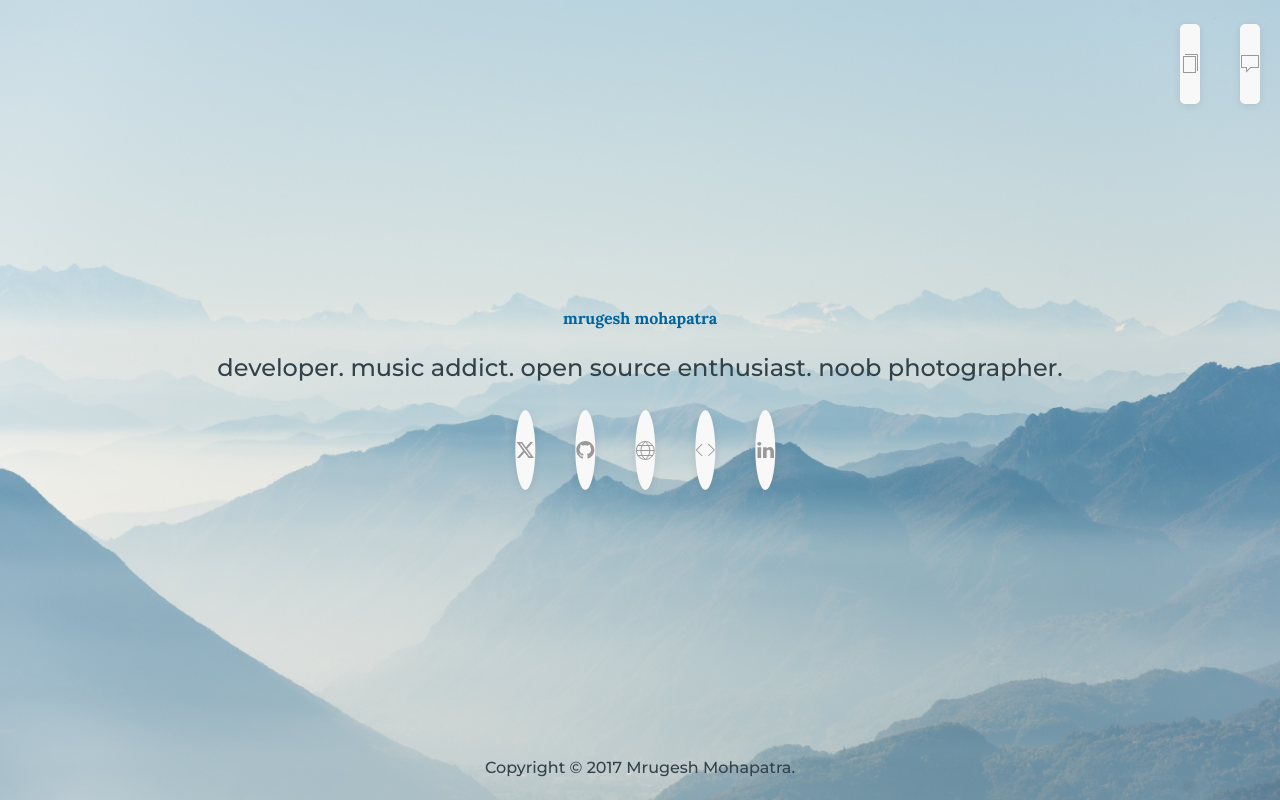
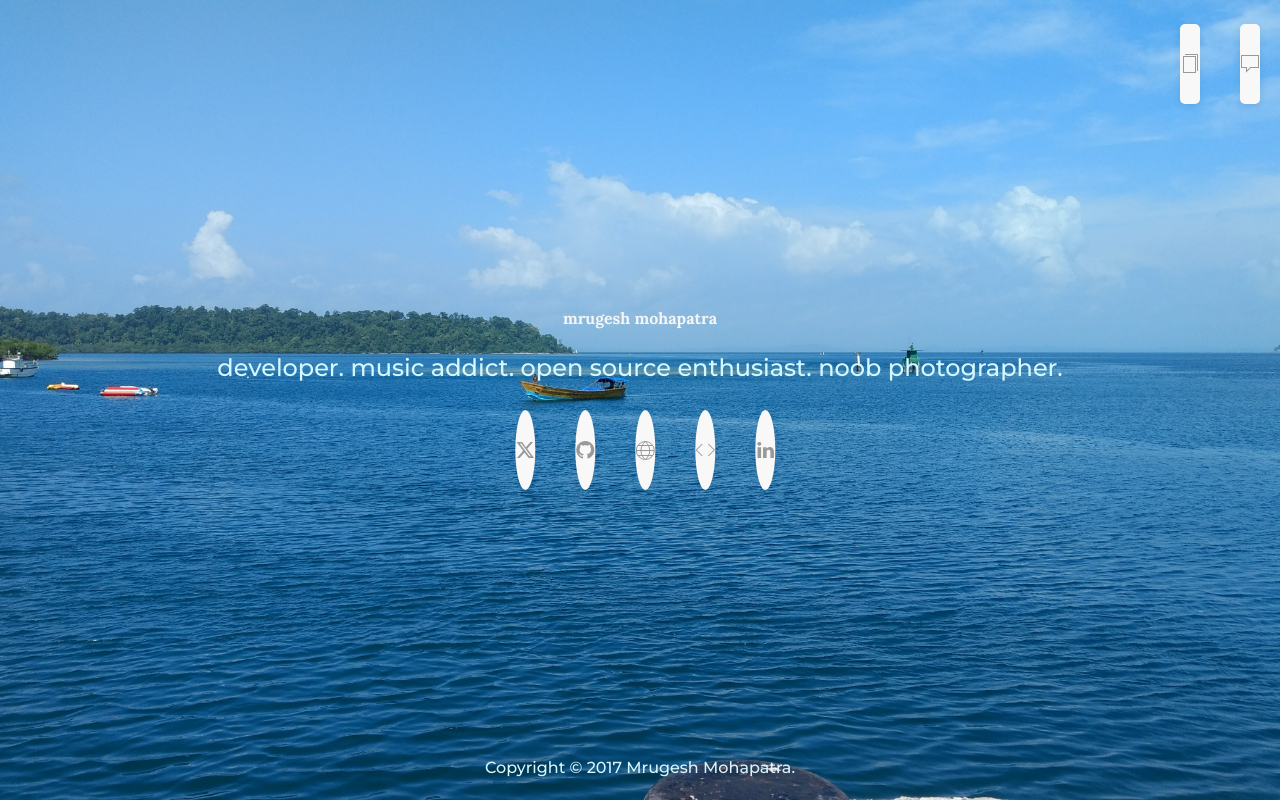
Before and after one commit to raisedadead/portfolio, a React (Create React App) app: page / in a window 1280 px wide. Built offline with nearby package versions, Linux system fonts and the light colour scheme.

Commit message:
feat(bg): Use my own photography

```diff
--- a/src/components/Footer/Footer.js
+++ b/src/components/Footer/Footer.js
@@ -3,7 +3,7 @@ import React from 'react'
 const Footer = () => (
   <footer
     className="uk-position-bottom-center uk-margin-bottom"
-    style={{ color: '#32424A', fontFamily: "'Montserrat', sans-serif" }}
+    style={{ color: '#D5F7FF', fontFamily: "'Montserrat', sans-serif" }}
   >
     <span>Copyright &copy; {new Date().getFullYear()} Mrugesh Mohapatra.</span>
   </footer>
--- a/src/containers/Home/HomeContent.js
+++ b/src/containers/Home/HomeContent.js
@@ -7,13 +7,13 @@ const HomeContent = props => (
   <div {...props}>
     <p
       className={heading}
-      style={{ color: '#00649F', fontFamily: "'Lora', sans-serif" }}
+      style={{ color: '#F5F5F5', fontFamily: "'Lora', sans-serif" }}
     >
       mrugesh mohapatra
     </p>
     <p
       className={tagline}
-      style={{ color: '#32424A', fontFamily: "'Montserrat', sans-serif" }}
+      style={{ color: '#D5F7FF', fontFamily: "'Montserrat', sans-serif" }}
     >
       developer. music addict. open source enthusiast. noob photographer.
     </p>
```
Also changed, not shown: public/assets/images/background.jpg, 1 other file (tests, documents, lock files or other folders).
